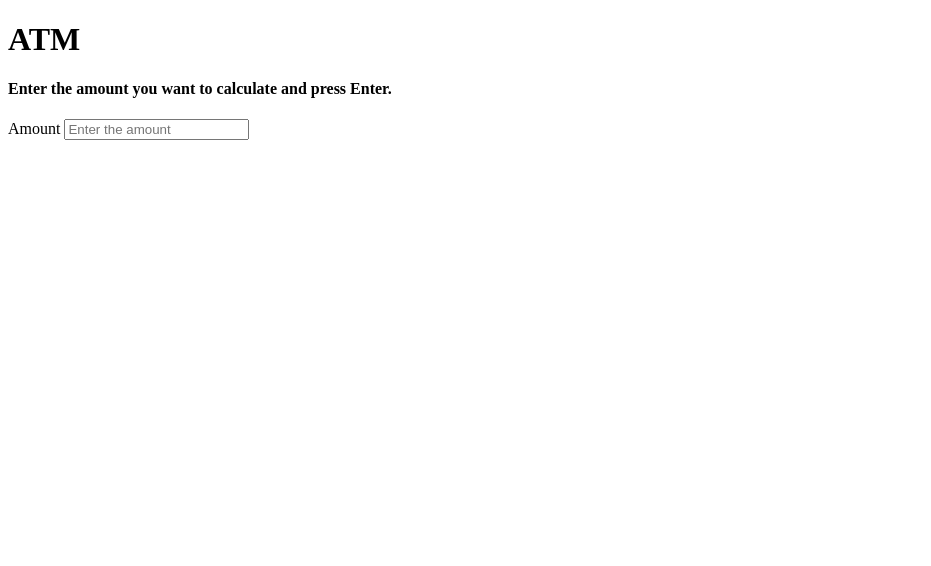
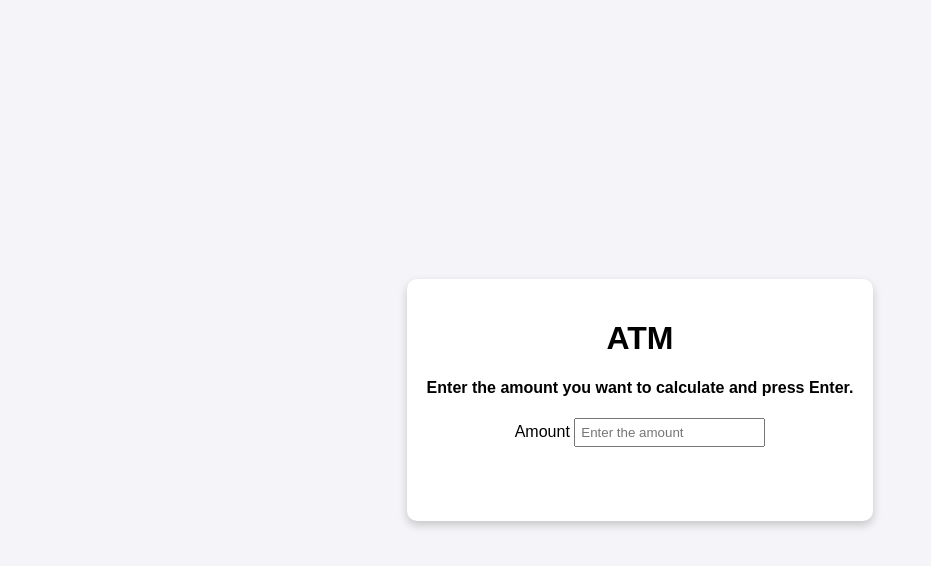
Before and after one commit to MrArbri/ATM, a plain HTML site: page index.html in a window 1280 px wide. Shown: the whole page, without its empty margins (0-931 px from the left). Drawn offline with Linux system fonts and the light colour scheme.

Commit message:
made some style changes

```diff
--- a/index.html
+++ b/index.html
@@ -7,7 +7,7 @@
     <link rel="stylesheet" href="style.css" />
   </head>
   <body>
-    <div>
+    <div class="container">
       <h1>ATM</h1>
       <h4>Enter the amount you want to calculate and press Enter.</h4>
       <form id="atmForm">
@@ -21,12 +21,7 @@
         <br /><br />
         <div id="total-section">
           <label for="total">Total </label>
-          <input
-            type="number"
-            id="total"
-            placeholder="notes and coins"
-            readonly
-          />
+          <span id="total">0 notes and coins</span>
         </div>
         <br /><br />
         <button type="submit">Calculate</button>
--- a/script.js
+++ b/script.js
@@ -13,7 +13,7 @@ function minNotesCoins(amount) {
 document.addEventListener("DOMContentLoaded", function() {
     const form = document.getElementById("atmForm");
     const amountInput = document.getElementById("amount");
-    const totalInput = document.getElementById("total");
+    const totalDisplay = document.getElementById("total");
     const totalSection = document.getElementById("total-section");
 
     form.addEventListener("submit", function(event) {
@@ -22,10 +22,10 @@ document.addEventListener("DOMContentLoaded", function() {
         const amount = parseInt(amountInput.value);
 
         if (isNaN(amount) || amount <= 0) {
-            totalInput.value = "Invalid amount";
+            totalDisplay.textContent = "Invalid amount";
         } else {
             const result = minNotesCoins(amount);
-            totalInput.value = result;
+            totalDisplay.textContent = result;
             totalSection.style.display = "block";
         }
     });
--- a/style.css
+++ b/style.css
@@ -1,3 +1,26 @@
+body {
+display: flex;
+justify-content: center;
+align-items: center;
+height: 100vh;
+margin: 0;
+font-family: Arial, sans-serif;
+background-color: #f4f4f9;
+}
+
+.container {
+    text-align: center;
+    background-color: #fff;
+    padding: 20px;
+    border-radius: 10px;
+    box-shadow: 0 4px 8px rgb(198, 198, 198);
+}
+
+input {
+    padding: 5px;
+    border: 1px solid round #ccc;
+}
+
 button[type="submit"] {
     display: none;
   }
```
